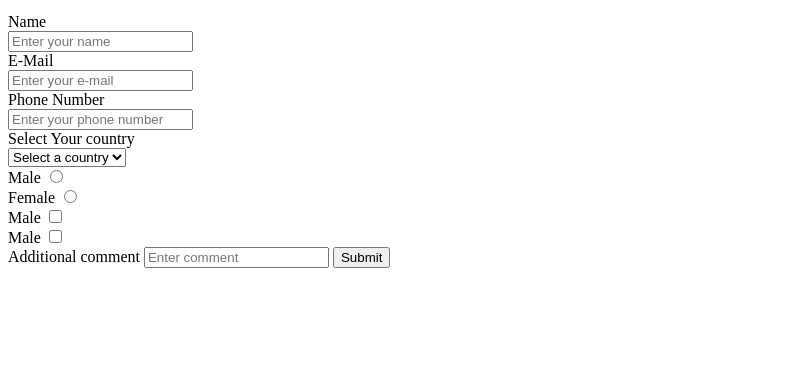
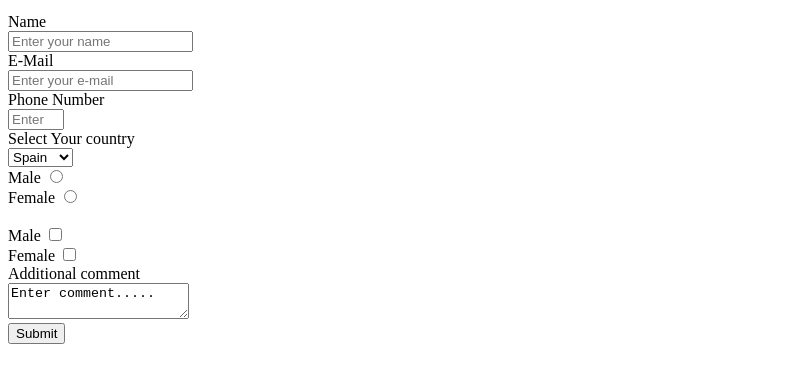
Before and after one commit to Gracetemitope/Survey-Form, a plain HTML site: page index.html in a window 1280 px wide. Shown: the part 101-484 px from the top of the page, without its empty margins (0-803 px from the left). Drawn offline with Linux system fonts and the light colour scheme.

Commit message:
Final push

```diff
--- a/index.html
+++ b/index.html
@@ -8,40 +8,40 @@
 
   <body>
    <h1 id="title">SURVEY FORM</h1>
-   <p>Lorem ipsum dolor sit amet consectetur adipisicing elit. Vitae incidunt ipsa neque veniam perspiciatis reiciendis sit.</p>
+   <p id="description">Lorem ipsum dolor sit amet consectetur adipisicing elit. Vitae incidunt ipsa neque veniam perspiciatis reiciendis sit.</p>
   <form id="survey-form">
     <label id="name-label" for="name">Name</label> <br>
-      <input type="text" id="name" placeholder="Enter your name"> <br>
+      <input type="name" id="name" placeholder="Enter your name" required> <br>
     <label id="email-label" for="email">E-Mail</label> <br>
       <input type="email" id="email" placeholder="Enter your e-mail" required/> <br>
     <label id="number-label" for="number">Phone Number</label> <br>
-      <input type="number" id="number" placeholder="Enter your phone number" required/> <br>
+      <input type="number" id="number" placeholder="Enter your phone number" required min="9" max="10"/> <br>
     <label>Select Your country</label> <br>
-      <select id=“dropdown” name=“country”>
-        <option disabled=“” selected=“” value=“”>Select a country</option>
-        <option value=“spain”>
-        Spain
-        </option>
+    <select class="dropdown" id="dropdown">
+      <option value=“spain”>Spain</option>
+      <option value="nigeria">Nigeria</option>
     </select>
     <br>
     <label>Male</label>
-        <input type="radio" placeholder="Male" attribute="name" />
+      <input type="radio" name="name" value="male"/>
     <br>
     <label>Female</label>
-        <input type="radio" placeholder="Male" />
+      <input type="radio" name="name" value="female"/>
+    <br>
     <br>
     <label>Male</label>
-        <input type="checkbox" value="Male" />
+      <input type="checkbox" value="male" />
     <br>
-        <label>Male</label>
-        <input type=checkbox placeholder="Male"value="Male" />
+    <label>Female</label>
+      <input type=checkbox placeholder="Male" value="female" />
     <br>
     <label>Additional comment</label>
-        <input class="story" id="textarea" placeholder="Enter comment"/>
+    <br>
+    <textarea>Enter comment.....</textarea>
+    <br>
     <button id="submit">Submit</button>
   </form>
     <script src="https://cdn.freecodecamp.org/testable-projects-fcc/v1/bundle.js"></script>
-
         <script  src="js/index.js"></script>
   </body>
 </html>
```
Lines whose indentation alone changed are shown as unchanged.
